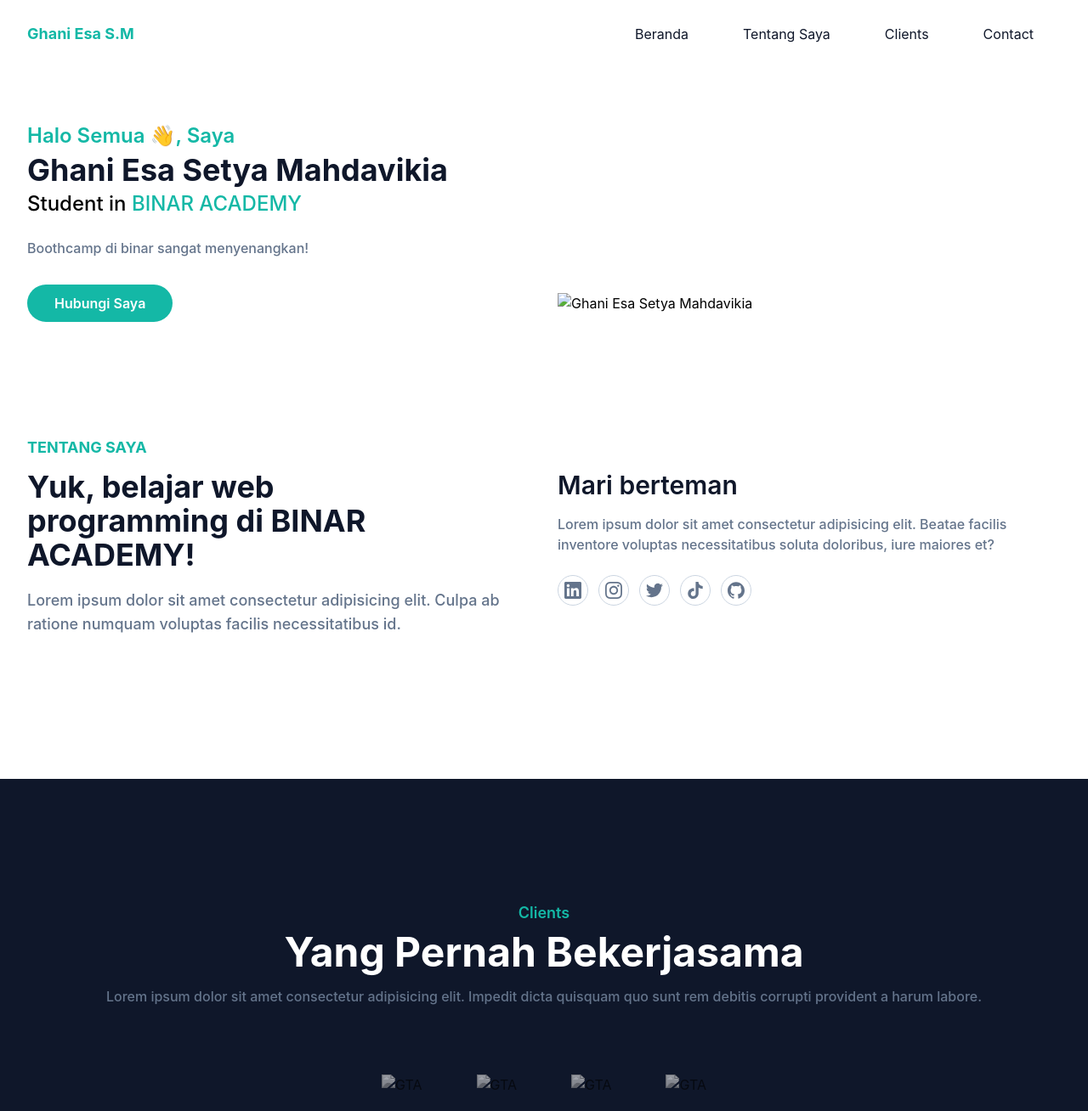
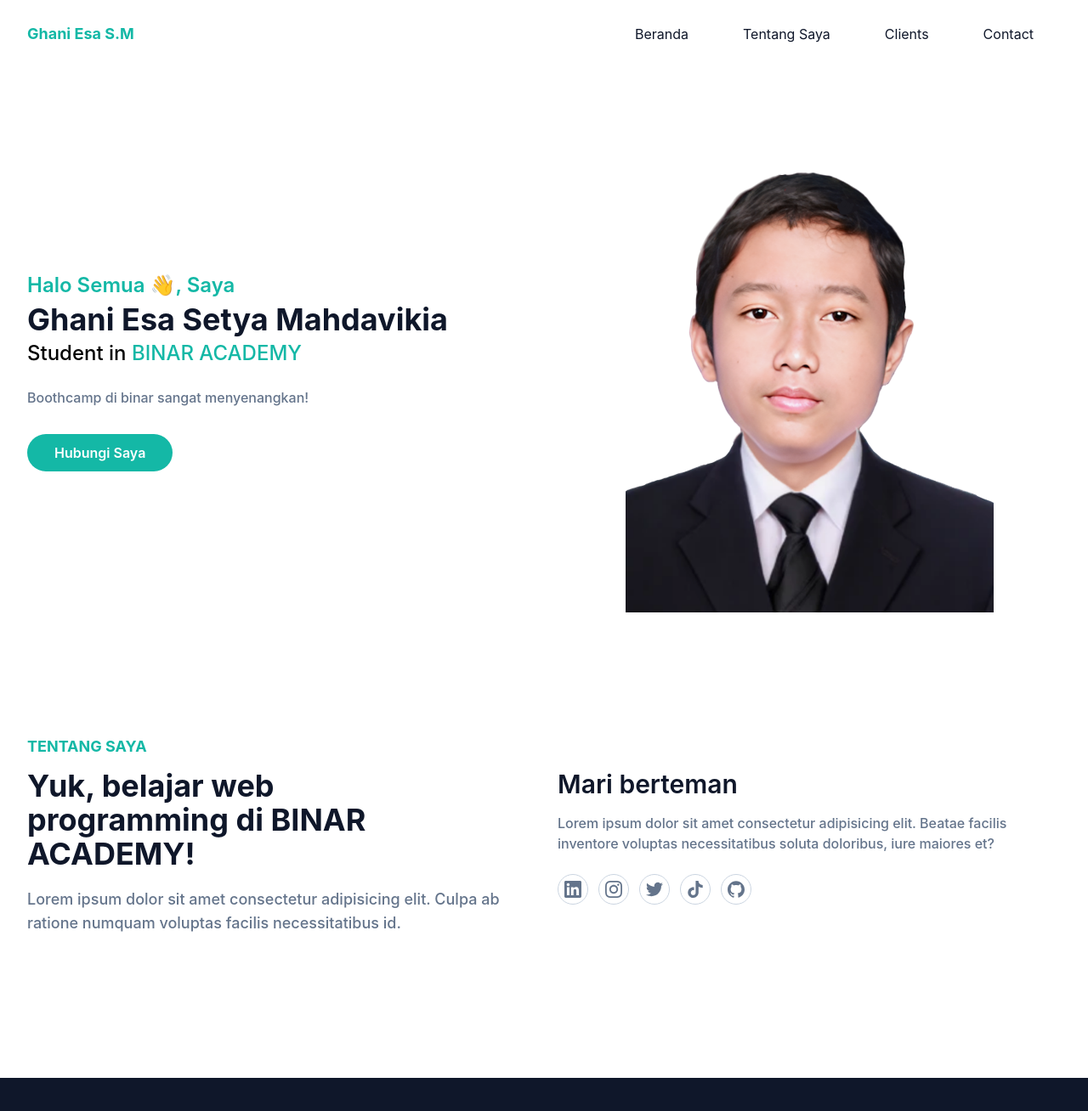
Before and after one commit to Kyy2121/portfolio-tailwind-css, a website: page index.html in a window 1280 px wide. Shown: the top 1308 px of the page at 85% size. Drawn offline with Linux system fonts and the light colour scheme.

Commit message:
portfolio-tailwind-css

```diff
--- a/index.html
+++ b/index.html
@@ -76,7 +76,7 @@
 
             <div class="w-full self-end px-4 lg:w-1/2">
                 <div class=" relative mt-10 lg:mt-0 lg:right-0">
-                    <img src="dist/img/1.png" alt="Ghani Esa Setya Mahdavikia"
+                    <img src="1.png" alt="Ghani Esa Setya Mahdavikia"
                     class="max-w-full mx-auto" />
                     </span>
                 </div>
@@ -174,22 +174,22 @@
                 <a href="#" class="max-w-[120px] mx-4 py-4 grayscale
                 opacity-60 transition duration-500 hover:grayscale-0 hover:opacity-100
                 lg:mx-6 xl:mx-8">
-                    <img src="dist/img/epic.svg" alt="GTA">
+                    <img src="epic.svg" alt="GTA">
                 </a>
                 <a href="#" class="max-w-[120px] mx-4 py-4 grayscale
                 opacity-60 transition duration-500 hover:grayscale-0 hover:opacity-100
                 lg:mx-6 xl:mx-8">
-                    <img src="dist/img/gta.svg" alt="GTA">
+                    <img src="gta.svg"GTA">
                 </a>
                 <a href="#" class="max-w-[120px] mx-4 py-4 grayscale
                 opacity-60 transition duration-500 hover:grayscale-0 hover:opacity-100
                 lg:mx-6 xl:mx-8">
-                    <img src="dist/img/konami.svg" alt="GTA">
+                    <img src="konami.svg" alt="GTA">
                 </a>
                 <a href="#" class="max-w-[120px] mx-4 py-4 grayscale
                 opacity-60 transition duration-500 hover:grayscale-0 hover:opacity-100
                 lg:mx-6 xl:mx-8">
-                    <img src="dist/img/riot.svg" alt="GTA">
+                    <img src="riot.svg" alt="GTA">
                 </a>
             </div>
         </div>
```
Also changed, not shown: 1.png (added), epic.svg (added), gta.svg (added), konami.svg (added), riot.svg (added), 3 other files.
